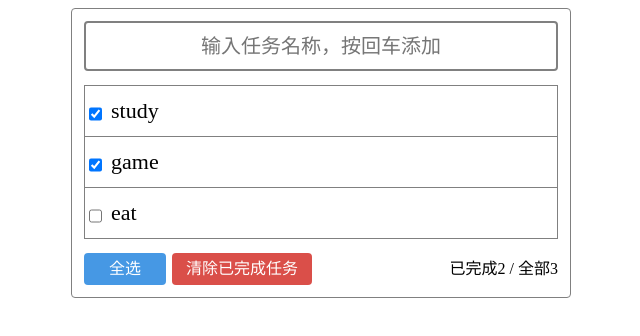
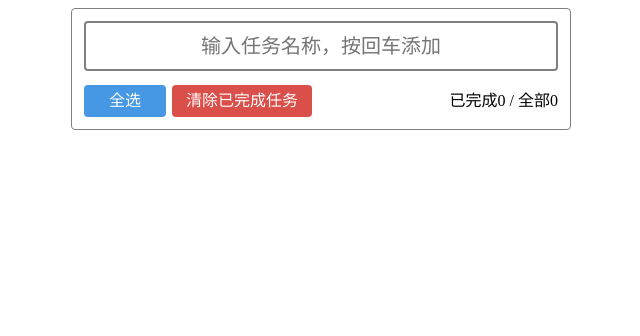
Before and after one commit to Lobfly/todo-list, a Vue app: page / in a window 1280 px wide. Shown: the top 336 px of the page, without its empty margins (319-959 px from the left). Built offline with nearby package versions, Linux system fonts and the light colour scheme.

Commit message:
把header和footer的props通信方式改为组件自定义事件通信，list里不知道是否可以用自定义事件来进行爷孙通信

```diff
--- a/package.json
+++ b/package.json
@@ -10,6 +10,7 @@
   "dependencies": {
     "core-js": "^3.6.5",
     "nanoid": "^3.1.28",
+    "serve": "^12.0.1",
     "vue": "^2.6.11"
   },
   "devDependencies": {
--- a/src/App.vue
+++ b/src/App.vue
@@ -1,8 +1,8 @@
 <template>
   <div id="app">
-    <TodolistHeader :pushTodo="pushTodo"></TodolistHeader>
+    <TodolistHeader @pushTodo="pushTodo"></TodolistHeader>
     <TodolistList :todos="todos" :switchTodo="switchTodo" :deleteTodo="deleteTodo"></TodolistList>
-    <TodolistFooter :todosAll="todosAll" :todosDone="todosDone" :deleteAll="deleteAll" :selectAll="selectAll"></TodolistFooter>
+    <TodolistFooter :todosAll="todosAll" :todosDone="todosDone" @deleteAll="deleteAll" @selectAll="selectAll"></TodolistFooter>
   </div>
 </template>
 
@@ -20,13 +20,14 @@ export default {
   data(){
     return{
       todos:[
-          {id:"001",title:"study",isDone:true},
-          {id:"002",title:"game",isDone:true},
-          {id:"003",title:"eat",isDone:false},
+          // {id:"001",title:"study",isDone:true},
+          // {id:"002",title:"game",isDone:true},
+          // {id:"003",title:"eat",isDone:false},
       ]
     }
   },
   computed:{
+    //todosAll和todosDone分别计算所有和已完成的数量
     todosAll(){
       return this.todos.length
     },
@@ -54,11 +55,29 @@ export default {
     selectAll(type){
       this.todos.forEach(todo=>{
         if(type){
-          if(!todo.isDone) todo.isDone=!todo.isDone
+          todo.isDone = true
         }else{
-          if(todo.isDone) todo.isDone=!todo.isDone
+          todo.isDone = false
         }
       })
+
+    }
+  },
+  watch: {
+    todos: {
+      deep: true,
+      handler(){
+        localStorage.setItem("todos",JSON.stringify(this.todos))
+      }
+    }
+  },
+  created(){
+    //读取localStorage里的todos数据，添加到data里的todos
+    const todosArr = JSON.parse(localStorage.getItem("todos"))
+    if(todosArr) {
+        todosArr.forEach((item)=>{
+        this.todos.push(item)
+    })
     }
   }
 }
--- a/src/components/TodolistFooter.vue
+++ b/src/components/TodolistFooter.vue
@@ -1,7 +1,7 @@
 <template>
   <div id="footer">
       <div class="btn_selectall" @click="selectAllClick">{{selectAllText[selectAllType]}}</div>
-      <div class="btn_delete" @click="deleteAll">清除已完成任务</div>
+      <div class="btn_delete" @click="deleteAllClick">清除已完成任务</div>
       <div class="total">已完成{{todosDone}} / 全部{{todosAll}}</div>
   </div>
 </template>
@@ -9,7 +9,7 @@
 <script>
 export default {
   name: "TodolistFooter",
-  props:["todosAll","todosDone","deleteAll","selectAll"],
+  props:["todosAll","todosDone"],
   data(){
     return{
       selectAllType:1,
@@ -18,9 +18,11 @@ export default {
   },
   methods:{
     selectAllClick(){
-      this.selectAll(this.selectAllType)
+      this.$emit("selectAll",this.selectAllType)
       this.selectAllType = this.selectAllType?0:1
-      console.log(this.selectAllText[this.selectAllType])
+    },
+    deleteAllClick(){
+      this.$emit("deleteAll")
     }
   }
 }
--- a/src/components/TodolistHeader.vue
+++ b/src/components/TodolistHeader.vue
@@ -24,11 +24,10 @@ export default {
                 isDone:false
             }
             //通知App组件去添加一个newTodo对象
-            this.pushTodo(newTodo)
+            this.$emit("pushTodo",newTodo)
             this.title=""  //按完回车后清空
         }
-    },
-    props:["pushTodo"]
+    }
 }
 </script>
 
```
Also changed, not shown: 1 other file (tests, documents, lock files or other folders).
